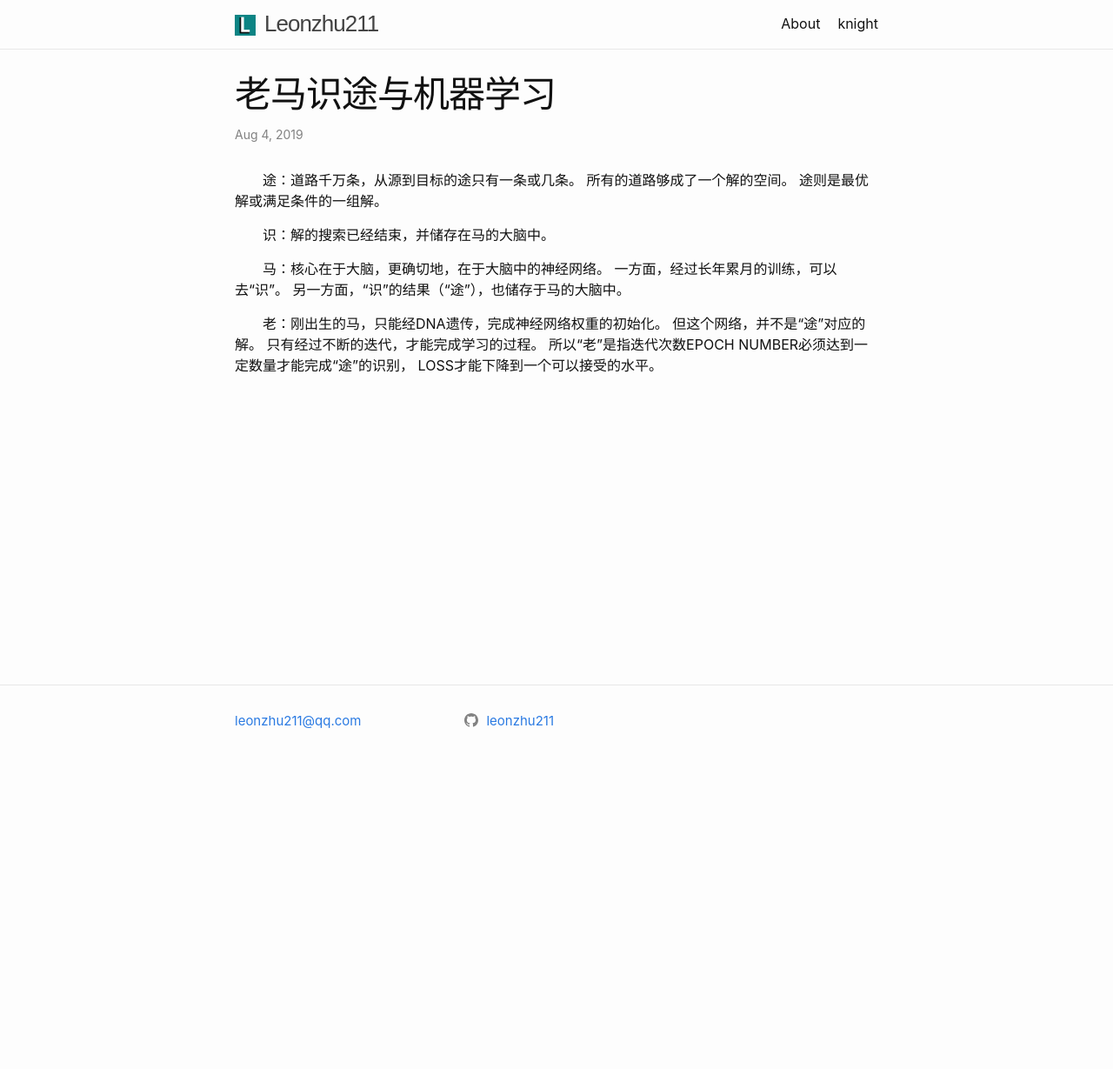
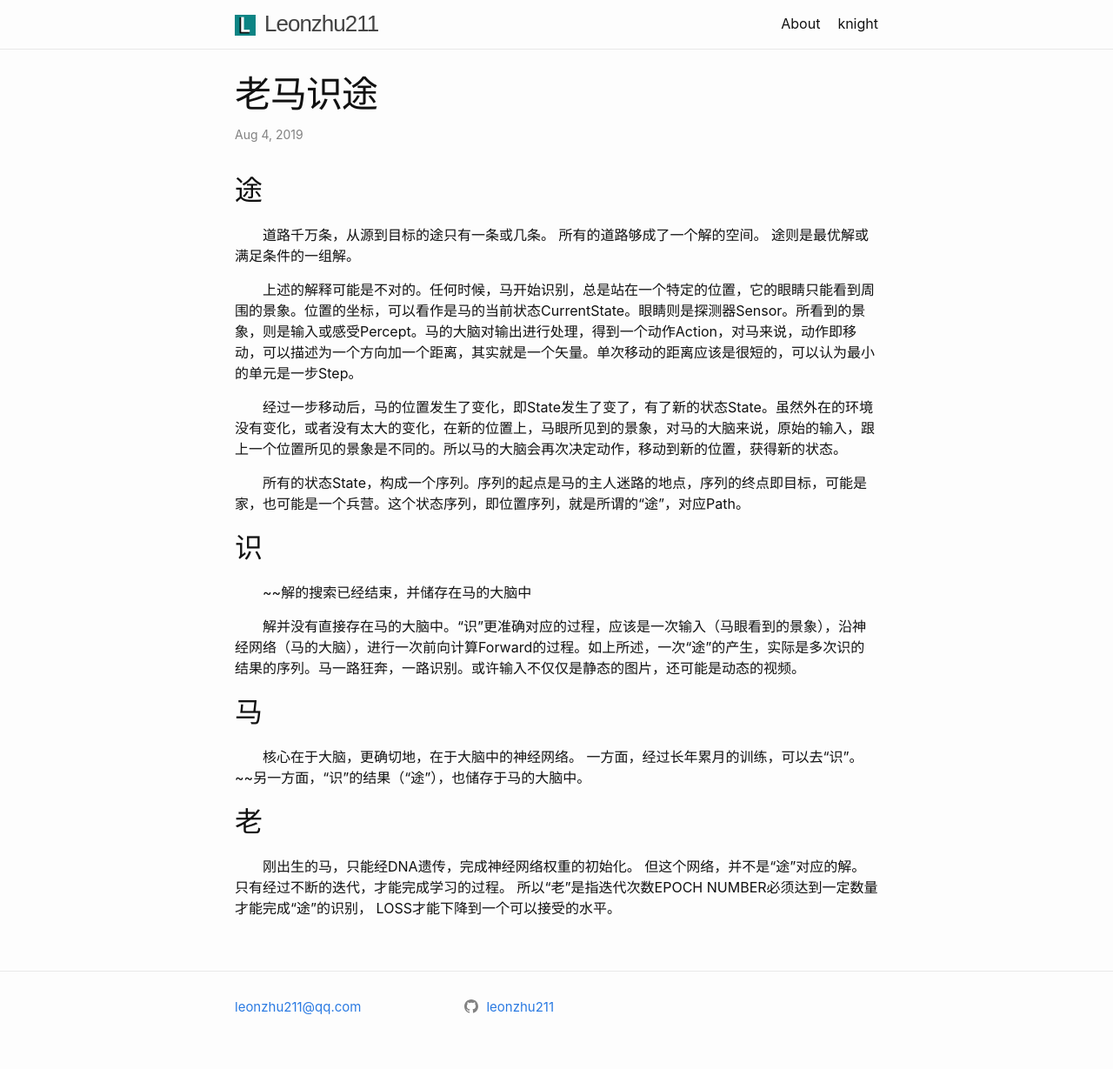
Before and after one commit to leonzhu211/leonzhu211.github.io, a Jekyll site: the page built from _posts/2019-8-4-horse.markdown, in a window 1280 px wide. Shown: the whole page at 87% size. Built offline with Jekyll 4.4.1, drawn with Linux system fonts in a browser that asks for light colours; before the commit the page ends 900 px from its top, so only the background shows below that.

Commit message:
Update 2019-8-4-horse.markdown
结合State和Action理解

```diff
--- a/_posts/2019-8-4-horse.markdown
+++ b/_posts/2019-8-4-horse.markdown
@@ -1,21 +1,36 @@
 ---
 layout: post
-title:  "老马识途与机器学习"
+title:  "老马识途"
 date:   2019-8-4 12:00:00 +0800
-categories: 随笔
+categories: AI
 ---
 
-途：道路千万条，从源到目标的途只有一条或几条。
+## 途
+
+道路千万条，从源到目标的途只有一条或几条。
 所有的道路够成了一个解的空间。
 途则是最优解或满足条件的一组解。
 
-识：解的搜索已经结束，并储存在马的大脑中。
+上述的解释可能是不对的。任何时候，马开始识别，总是站在一个特定的位置，它的眼睛只能看到周围的景象。位置的坐标，可以看作是马的当前状态CurrentState。眼睛则是探测器Sensor。所看到的景象，则是输入或感受Percept。马的大脑对输出进行处理，得到一个动作Action，对马来说，动作即移动，可以描述为一个方向加一个距离，其实就是一个矢量。单次移动的距离应该是很短的，可以认为最小的单元是一步Step。
 
-马：核心在于大脑，更确切地，在于大脑中的神经网络。
+经过一步移动后，马的位置发生了变化，即State发生了变了，有了新的状态State。虽然外在的环境没有变化，或者没有太大的变化，在新的位置上，马眼所见到的景象，对马的大脑来说，原始的输入，跟上一个位置所见的景象是不同的。所以马的大脑会再次决定动作，移动到新的位置，获得新的状态。
+
+所有的状态State，构成一个序列。序列的起点是马的主人迷路的地点，序列的终点即目标，可能是家，也可能是一个兵营。这个状态序列，即位置序列，就是所谓的“途”，对应Path。
+
+## 识
+
+~~解的搜索已经结束，并储存在马的大脑中
+
+解并没有直接存在马的大脑中。“识”更准确对应的过程，应该是一次输入（马眼看到的景象），沿神经网络（马的大脑），进行一次前向计算Forward的过程。如上所述，一次“途”的产生，实际是多次识的结果的序列。马一路狂奔，一路识别。或许输入不仅仅是静态的图片，还可能是动态的视频。
+
+## 马
+
+核心在于大脑，更确切地，在于大脑中的神经网络。
 一方面，经过长年累月的训练，可以去“识”。
-另一方面，“识”的结果（“途”），也储存于马的大脑中。
+~~另一方面，“识”的结果（“途”），也储存于马的大脑中。
 
-老：刚出生的马，只能经DNA遗传，完成神经网络权重的初始化。
+## 老
+刚出生的马，只能经DNA遗传，完成神经网络权重的初始化。
 但这个网络，并不是“途”对应的解。
 只有经过不断的迭代，才能完成学习的过程。
 所以“老”是指迭代次数EPOCH NUMBER必须达到一定数量才能完成“途”的识别，
```
